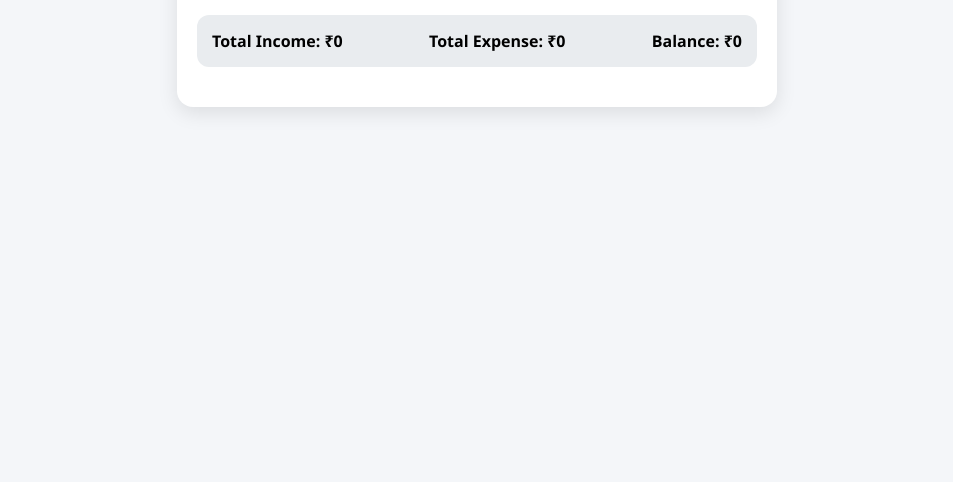
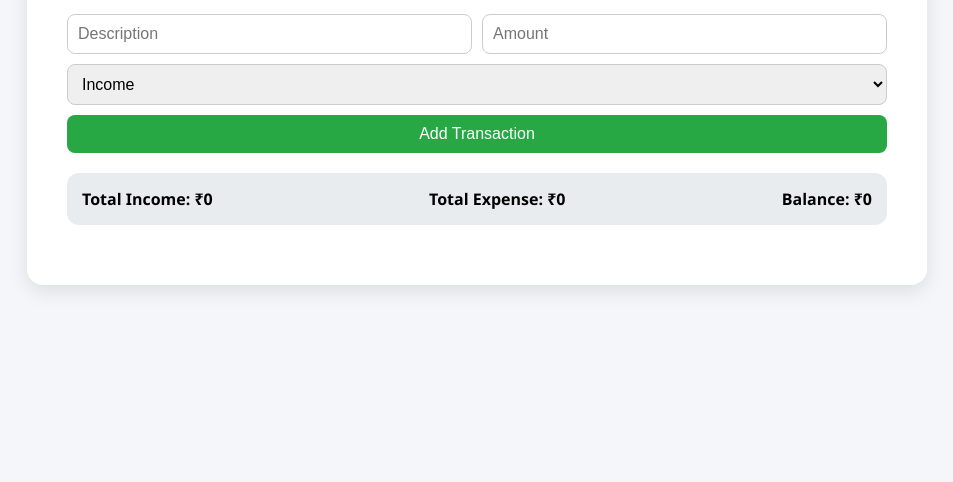
Before and after one commit to momin-zain/budgetManager, a plain HTML site: page index.html in a window 1280 px wide. Shown: the part 318-800 px from the top of the page, without its empty margins (163-1116 px from the left). Drawn offline with Linux system fonts and the light colour scheme.

Commit message:
Update style.css
take help of copiolet to make it cool

```diff
--- a/style.css
+++ b/style.css
@@ -6,17 +6,19 @@
   font-family: 'Segoe UI', sans-serif;
   background: #f4f6f9;
   margin: 0;
-      padding: 20px;
-      /* justify-content: center; */
-      /* align-items: center; */
-
+  padding: 0;
+  min-height: 100vh;
+  display: flex;
+  justify-content: center;
+  align-items: center;
 }
 
 .container {
-      max-width: 600px;
-      margin:40px auto;
+  max-width: 900px; /* Increased from 600px */
+  width: 100%;
+  margin: 0 auto;   /* Centered horizontally, margin-top/bottom not needed with flex */
   background: white;
-      padding: 20px;
+  padding: 40px;     /* Increased padding */
   border-radius: 16px;
   box-shadow: 0 6px 20px rgba(0, 0, 0, 0.1);
 }
```
Lines whose indentation alone changed are shown as unchanged.
